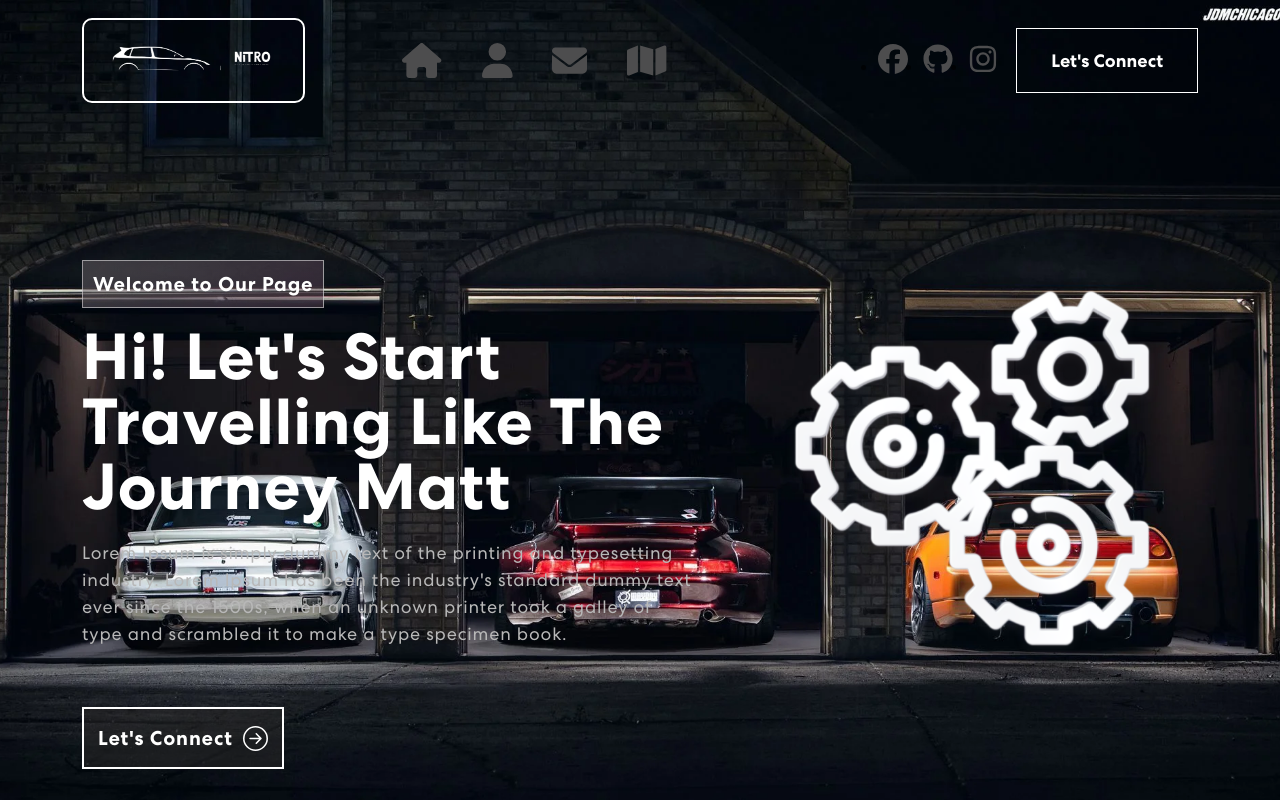
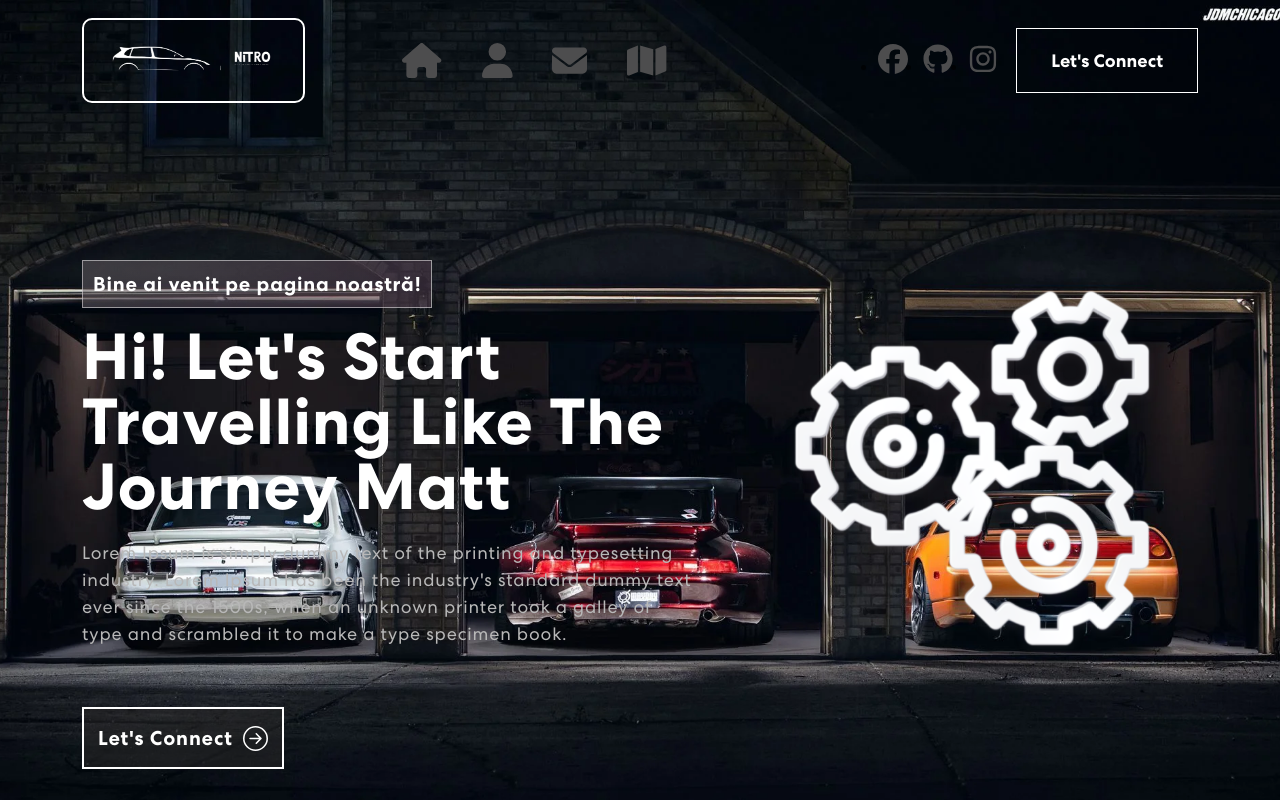
Before and after one commit to carinapadurariu/sq2025, a React (Create React App) app: page / in a window 1280 px wide. Shown: the top 800 px of the page. Built offline with nearby package versions, Linux system fonts and the light colour scheme; no server answers.

Commit message:
added first texts in for translation part

```diff
--- a/src/components/Banner.js
+++ b/src/components/Banner.js
@@ -4,6 +4,7 @@ import headerImg from "../assets/img/header-img.png";
 import { ArrowRightCircle } from 'react-bootstrap-icons';
 import 'animate.css';
 import TrackVisibility from 'react-on-screen';
+import { useTranslation } from 'react-i18next';
 
 
 export const Banner = () => {
@@ -14,6 +15,7 @@ export const Banner = () => {
   const [index, setIndex] = useState(1);
   const toRotate = [ "Like The Journey Matters.", "And Create Memories", "To The Future" ];
   const period = 200;
+  const { t, i18n } = useTranslation();
 
   useEffect(() => {
     let ticker = setInterval(() => {
@@ -56,7 +58,7 @@ export const Banner = () => {
             <TrackVisibility>
               {({ isVisible }) =>
               <div className={isVisible ? "animate__animated animate__fadeIn" : ""}>
-                <span className="tagline">Welcome to Our Page</span>
+                <span className="tagline">{t("HomeScreen.welcome")}</span>
                 <h1>{`Hi! Let's Start Travelling`} <span className="txt-rotate" dataPeriod="1000" data-rotate='[ "Web Developer", "Web Designer", "UI/UX Designer" ]'><span className="wrap">{text}</span></span></h1>
                   <p>Lorem Ipsum is simply dummy text of the printing and typesetting industry. Lorem Ipsum has been the industry's standard dummy text ever since the 1500s, when an unknown printer took a galley of type and scrambled it to make a type specimen book.</p>
                   <button  className="secondary-connect-button" onClick={() => console.log('connect')}>Let's Connect <ArrowRightCircle size={25} /></button>
--- a/src/i18n.js
+++ b/src/i18n.js
@@ -4,12 +4,27 @@ import { initReactI18next } from 'react-i18next';
 import Backend from 'i18next-http-backend';
 import LanguageDetector from 'i18next-browser-languagedetector';
 
+import RO from './locales/ro.json';
+import EN from './locales/en.json';
+
+
+const resources = {
+    ro: {
+        translation: RO
+    },
+    en: {
+        translation: EN
+    }
+};
 
 i18n
     .use(Backend)
     .use(LanguageDetector)
     .use(initReactI18next)
     .init({
+        resources,
+
+        lng: 'ro',
         fallbackLng: 'en',
         debug: true,
 
--- /dev/null
+++ b/src/locales/en.json
@@ -0,0 +1,7 @@
+{
+    "HomeScreen": {
+        "welcome": "Welcome to Our Page",
+        "salute": "Hi! Let's Start Travelling",
+        "description": "This is a simple application where you can search for car services, itps stations or gas stations in your area. You can also search for a specific location and get directions to it."
+    }
+}
--- /dev/null
+++ b/src/locales/ro.json
@@ -0,0 +1,7 @@
+{
+    "HomeScreen": {
+        "welcome": "Bine ai venit pe pagina noastră!",
+        "salute": "Salut! Hai să pornim in călătorie!",
+        "description": "Aceasta e o simpla aplicatie unde poti sa cauti service-uri auto, statii itp sau statii de carburant. Poti sa cauti chiar si o locatie specifica si sa primesti directii spre acea locatie."
+    }
+}
```
